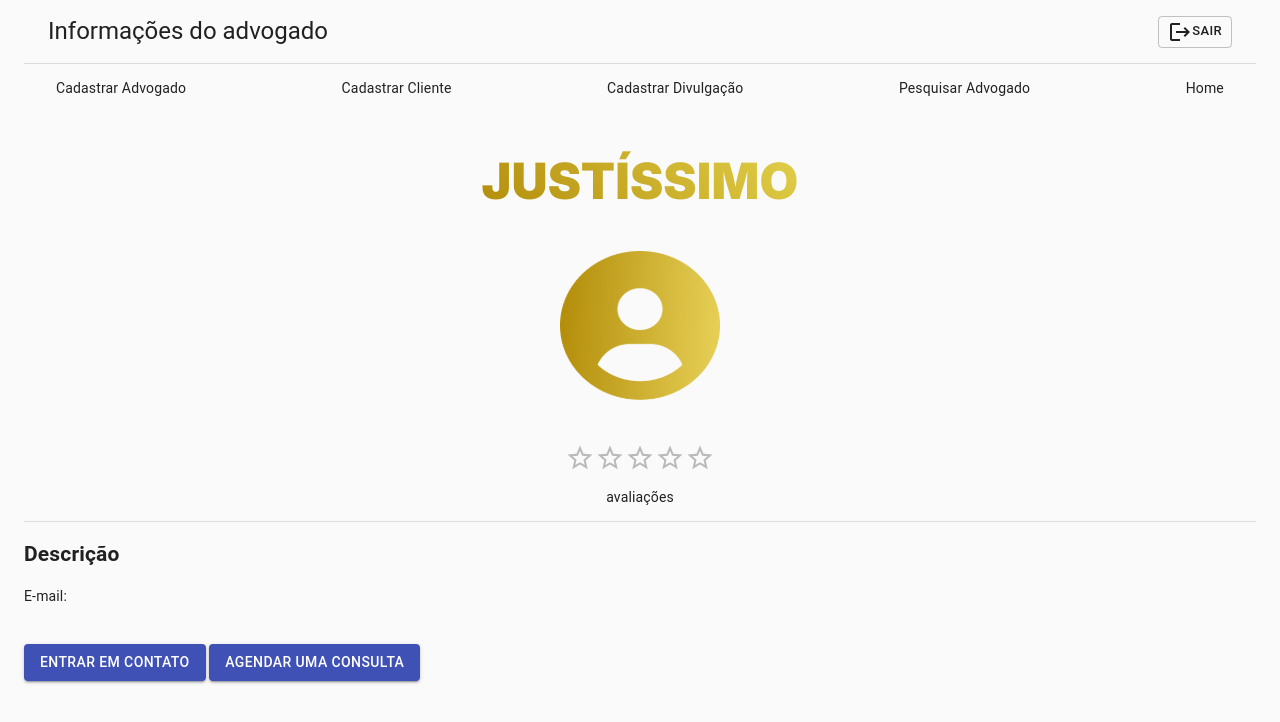
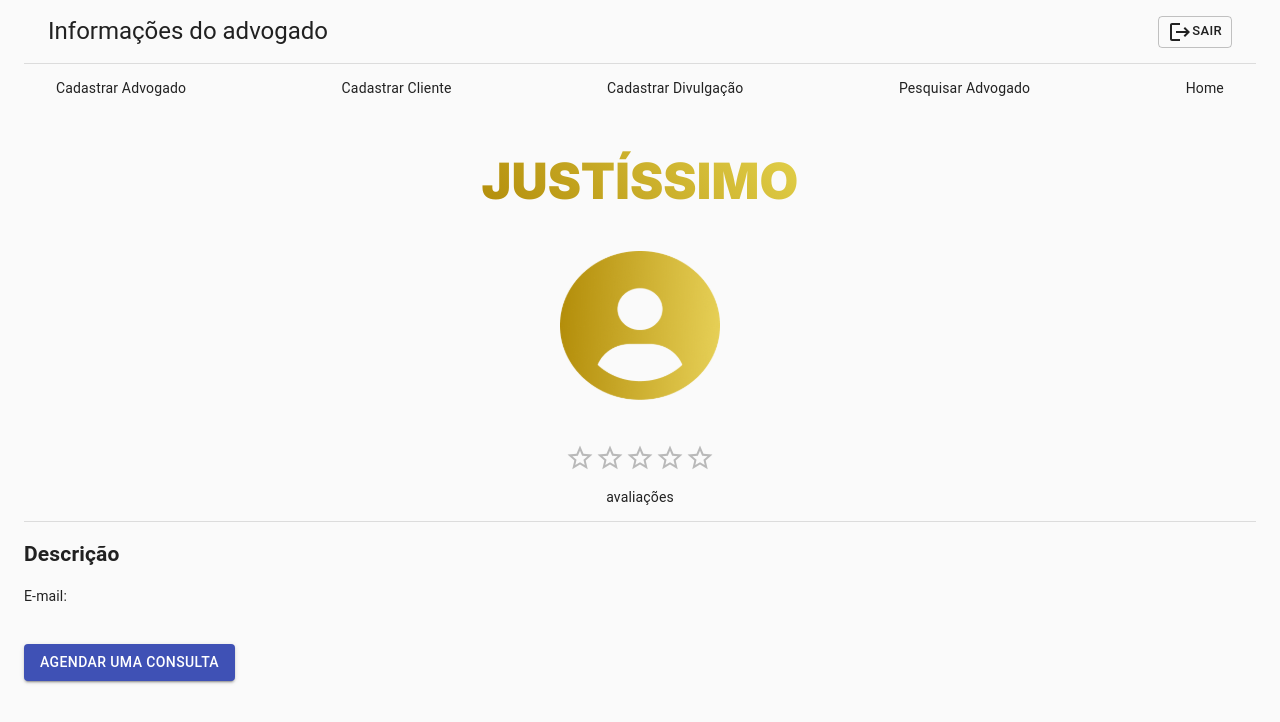
Before and after one commit to esperandio/justissimo-frontend, a React (Create React App) app: page /advogado/1 in a window 1280 px wide. Shown: the top 722 px of the page. Built offline with nearby package versions, Linux system fonts and the light colour scheme; no server answers.

Commit message:
feat: implementacao de redirecionamento para chat do whatsapp caso o advogado tenha o telefone de contato informado

```diff
--- a/src/paginas/InformacoesAdvogado/index.js
+++ b/src/paginas/InformacoesAdvogado/index.js
@@ -70,13 +70,16 @@ export default function InformacoesAdvogado() {
                 </div>
 
                 <Grid item xs={12} sm={6}>
-                    <Button className={classes.submit}
-                        variant="contained"
-                        color="primary"
-                        type="submit"
-                    >
-                        Entrar em contato
-                    </Button>
+                    {advogado.tel_celular != null
+                        ?   <Button className={classes.submit}
+                                variant="contained"
+                                color="primary"
+                                onClick={ () => { window.open(`https://api.whatsapp.com/send?phone=${advogado.tel_celular.replace(/\+/g, "")}`, '_blank'); } }
+                            >
+                                Entrar em contato
+                            </Button>
+                        :   ""
+                    }
 
                     {' '}
 
```
